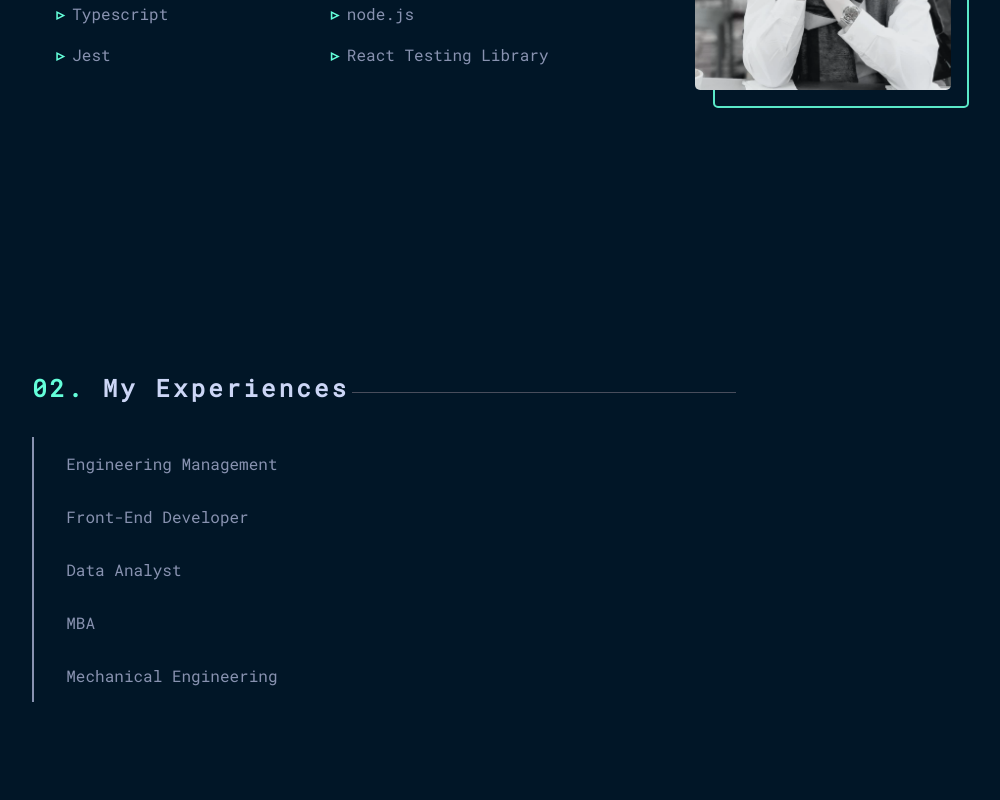
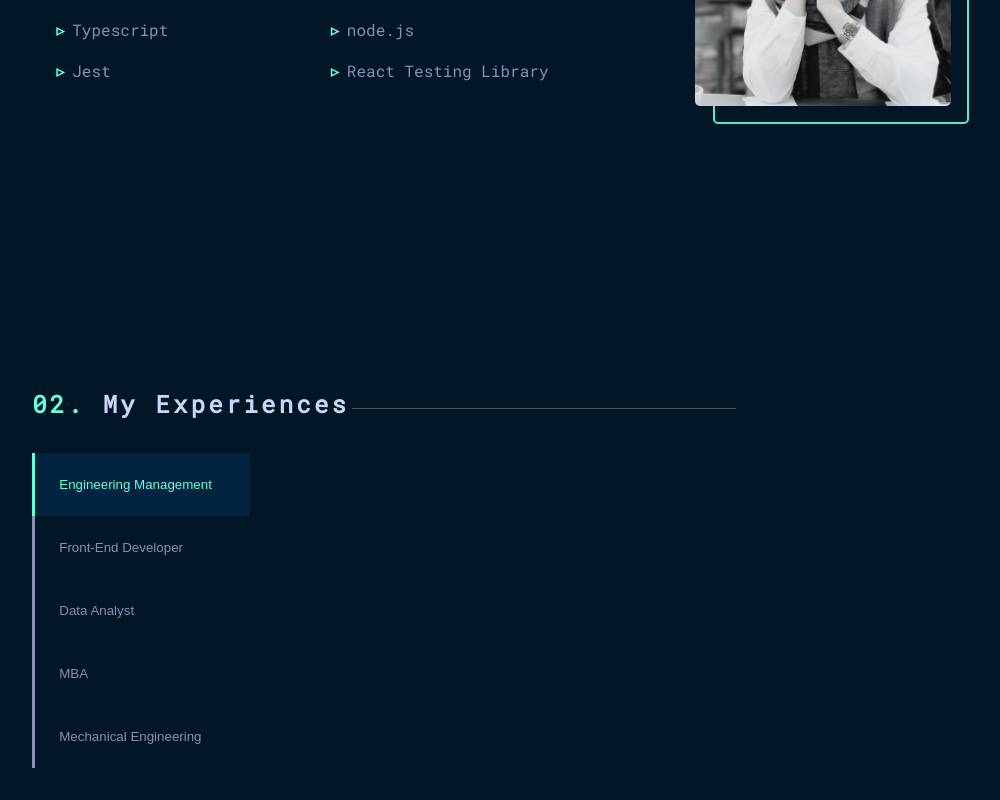
Before and after one commit to Elhamdorudian/elham-portfolio, a React (Create React App) app: page / in a window 1280 px wide. Shown: the part 1027-1827 px from the top of the page, without its empty margins (112-1112 px from the left). Before the commit the page ends 1761 px from the top, so only its background shows below. Built offline with nearby package versions, Linux system fonts and the light colour scheme.

Commit message:
adding experience ribbon

```diff
--- a/src/assets/styles/Experiences.css
+++ b/src/assets/styles/Experiences.css
@@ -5,6 +5,56 @@
 }
 
 .exp-titles{
-    padding-left: 2rem;
-    border-left: 2px solid var(--gray);
+    /* padding-left: 2rem; */
+    /* border-left: 2px solid var(--gray); */
 }
+
+.exp-btn{
+    background-color: transparent;
+    color: inherit;
+    border:none;
+    outline:none;
+    padding:1.5rem;
+    width: 35vw;
+    text-align: left;
+    cursor: pointer;
+}
+
+.exp-btn:hover{
+    background-color: var(--lightNavy);
+}
+
+@keyframes experience{
+    0%{
+        top:0px;
+    }
+    100%{
+        top:-3px;
+    }
+}
+
+.active {
+    background-color: var(--lightNavy);
+    border-left: 3px solid var(--green);
+    color:var(--green);
+    animation: experience 2s ease-in-out;
+    -webkit-animation: experience 2s ease-in-out;
+
+  }
+  .deactive {
+    background-color: transparent;
+    border-left: 3px solid var(--gray);
+
+  }
+
+@media only screen and (min-width: 500px){
+    .exp-btn{
+        width: 27vw;
+    }
+}
+
+@media only screen and (min-width: 1200px){
+    .exp-btn{
+        width: 17vw;
+    }
+}
--- a/src/assets/styles/Main.css
+++ b/src/assets/styles/Main.css
@@ -69,6 +69,6 @@
 
   @media only screen and (min-width: 1024px){
     .main-content{
-        padding-top: 3rem;
+        padding-top: 4rem;
     }
   }
--- a/src/components/Experience.js
+++ b/src/components/Experience.js
@@ -1,11 +1,46 @@
-const Experience = ({ experiences }) => {
+const Experience = ({ experiences, setExperiences }) => {
+  const handleExp = (id, e) => {
+    setExperiences(
+      experiences.map((exp) => {
+        if (exp.id === id) {
+          return { ...exp, isSelected: true };
+        } else {
+          return { ...exp, isSelected: false };
+        }
+      })
+    );
+  };
+  //   const handleExp = (e) => {
+  //     console.log(e.target.id);
+  //     const id = e.target.id;
+  //     console.log("id is:", id);
+  //     const experience = experiences.map((exp) => {
+  //       console.log(exp.id);
+  //       if (exp.id === id) {
+  //         exp.isSelected = true;
+  //         console.log(exp.isSelected);
+  //       } else {
+  //         exp.isSelected = false;
+  //         console.log(exp.isSelected);
+  //       }
+  //       return exp;
+  //     });
+  //     console.log(experience);
+  //     return experience;
+  //   };
   return (
     <div className="exp-content">
       {experiences.map((exp) => {
         return (
           <>
             <div className="exp-titles">
-              <p>{exp.title}</p>
+              <button
+                className={`exp-btn ${exp.isSelected ? "active" : "deactive"}`}
+                onClick={(e) => handleExp(exp.id, e)}
+                id={exp.id}
+              >
+                {exp.title}
+              </button>
             </div>
             {/* <div>
               <p>{exp.company}</p>
--- a/src/components/Experiences.js
+++ b/src/components/Experiences.js
@@ -1,10 +1,12 @@
 import Experience from "./Experience";
 import "../assets/styles/Experiences.css";
+import { useState } from "react";
 const Experiences = () => {
-  const experiences = [
+  const [experiences, setExperiences] = useState([
     {
       id: 1,
       title: "Engineering Management",
+      isSelected: true,
       University: "University of Ottawa",
       location: "Ottawa, Canada",
       date: "Sep 2022 - Present",
@@ -13,6 +15,7 @@ const Experiences = () => {
     {
       id: 2,
       title: "Front-End Developer",
+      isSelected: false,
       company: "MCI",
       location: "Tehran, Iran",
       date: "May 2018 - Aug 2022",
@@ -21,6 +24,7 @@ const Experiences = () => {
     {
       id: 3,
       title: "Data Analyst",
+      isSelected: false,
       company: "MCI",
       location: "Tehran, Iran",
       date: "May 2016 - Aug 2018",
@@ -29,6 +33,7 @@ const Experiences = () => {
     {
       id: 4,
       title: "MBA",
+      isSelected: false,
       company: "Sharif University of Technology",
       location: "Tehran, Iran",
       date: "Sep 2013 - Feb 2016",
@@ -37,19 +42,20 @@ const Experiences = () => {
     {
       id: 5,
       title: "Mechanical Engineering",
+      isSelected: false,
       company: "Sharif University of Technology",
       location: "Tehran, Iran",
       date: "Sep 2009 - Aug 2013",
       content: "lorem lorem lorem5",
     },
-  ];
+  ]);
   return (
     <div className="main-content-section" id="experiences">
       <h3 className="section-h">
         <span>02. </span>My Experiences
       </h3>
       <div className="section-content main-content-desc">
-        <Experience experiences={experiences} />
+        <Experience experiences={experiences} setExperiences={setExperiences} />
         {/* {experiences.map((experience) => {
           return ;
         })} */}
--- a/src/index.css
+++ b/src/index.css
@@ -25,6 +25,7 @@ code {
   --green: #64ffda;
   --darkgreen: #032a2a;
   --navy: #011627;
+  --lightNavy: #02243f;
   --white: #CCD6f6;
   --gray: #8892B0;
   --dark:#484d5c;
```
